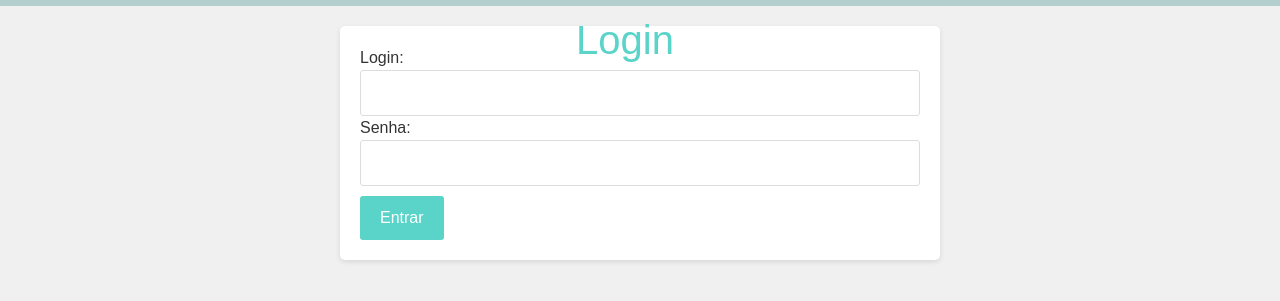
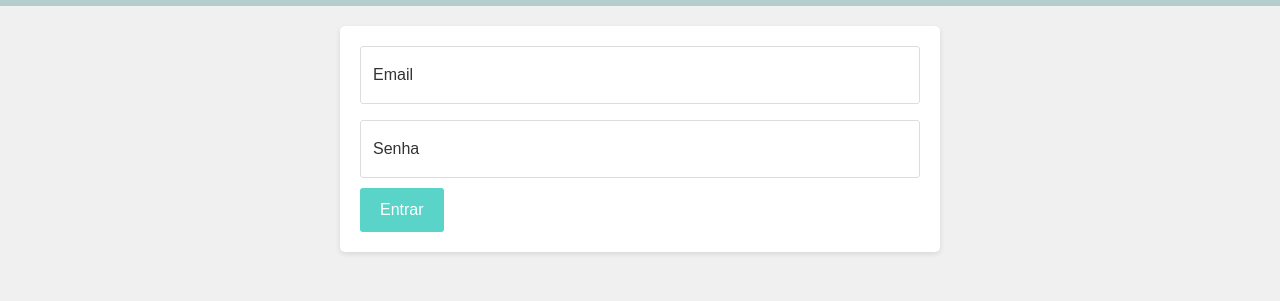
Before and after one commit to LiviaBrito7/techbridge, a PHP site: page /login.php in a window 1280 px wide. Shown: the part 80-381 px from the top of the page. Run offline with PHP 8.4, Linux system fonts and the light colour scheme.

Commit message:
improving the login

```diff
--- a/login.php
+++ b/login.php
@@ -5,24 +5,19 @@
     <meta charset="UTF-8">
     <meta name="viewport" content="width=device-width, initial-scale=1.0">
     <title>Tech Bridge</title>
-    <link href="https://cdn.jsdelivr.net/npm/bootstrap@5.3.3/dist/css/bootstrap.min.css" rel="stylesheet"
-    integrity="sha384-QWTKZyjpPEjISv5WaRU9OFeRpok6YctnYmDr5pNlyT2bRjXh0JMhjY6hW+ALEwIH" crossorigin="anonymous">
+    <link href="https://cdn.jsdelivr.net/npm/bootstrap@5.3.3/dist/css/bootstrap.min.css" rel="stylesheet" integrity="sha384-QWTKZyjpPEjISv5WaRU9OFeRpok6YctnYmDr5pNlyT2bRjXh0JMhjY6hW+ALEwIH" crossorigin="anonymous">
     <link href='https://fonts.googleapis.com/css?family=Roboto' rel='stylesheet'>
     <link rel="stylesheet" href="style2.css">
     <link rel="stylesheet" href="styles.css">
 </head>
 
 <body>
-<nav>
+    <nav>
         <div>
-          <a class="navbar-brand" href="index.html"><img src="img/logo-t8.png" alt="logo TechBridge" srcset=""
-              class="logo"></a>
+            <a class="navbar-brand" href="index.html"><img src="img/logo-t8.png" alt="logo TechBridge" srcset="" class="logo"></a>
         </div>
-        <div style="padding-right: 30px;">
-        <h1>Login</h1>
-        </div>
-  </nav>
-  <hr style="border-top: 6px solid #006a63; margin: 0">
+    </nav>
+    <hr style="border-top: 6px solid #006a63; margin: 0">
     <?php
     if (isset($_GET['error'])) {
         $errorMessage = urldecode($_GET['error']);
@@ -34,11 +29,15 @@
     }
     ?>
     <form method="POST" action="action-login.php">
-        <label for="login">Login:</label>
-        <input type="text" name="login" id="login" required><br>
-        <label for="senha">Senha:</label>
-        <input type="password" name="senha" id="senha" required><br>
-        <button type="submit" id="submitBtn">Entrar</button>
+        <div class="form-floating mb-3">
+        <input type="email" class="form-control" id="login" name="login" placeholder="name@example.com">
+            <label for="login">Email</label>
+        </div>
+        <div class="form-floating">
+            <input type="password" class="form-control" id="senha" name="senha" placeholder="Password">
+            <label for="senha">Senha</label>
+            <button type="submit" id="submitBtn">Entrar</button>
+        </div>
     </form>
     <script>
         // Aguarda 2 segundos (2000 milissegundos) antes de ocultar a div
@@ -49,9 +48,7 @@
             document.getElementById('success-message').style.display = 'none';
         }, 2000);
     </script>
-      <script src="https://cdn.jsdelivr.net/npm/bootstrap@5.3.3/dist/js/bootstrap.bundle.min.js"
-    integrity="sha384-YvpcrYf0tY3lHB60NNkmXc5s9fDVZLESaAA55NDzOxhy9GkcIdslK1eN7N6jIeHz"
-    crossorigin="anonymous"></script>
+    <script src="https://cdn.jsdelivr.net/npm/bootstrap@5.3.3/dist/js/bootstrap.bundle.min.js" integrity="sha384-YvpcrYf0tY3lHB60NNkmXc5s9fDVZLESaAA55NDzOxhy9GkcIdslK1eN7N6jIeHz" crossorigin="anonymous"></script>
 </body>
 
 </html>
```
